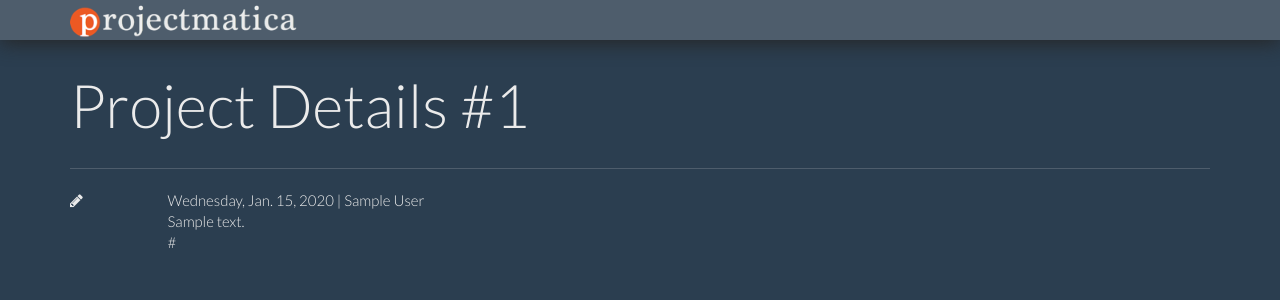
After one commit to nickwilkinson/projectmatica, a Django app: template pm/templates/pm/project_details.html in a window 1280 px wide. The commit adds this page. Shown: the top 300 px of the page. Run offline with Django 3.2, Linux system fonts and the light colour scheme; the template is opened without the code that fills it: most values are stand-ins (such as "Sample title", 1, 10 or a date in 2020); some libraries are stand-ins or nearby versions.

Commit message:
added project timeline (details) view

```diff
--- a/pm/static/pm/css/style.css
+++ b/pm/static/pm/css/style.css
@@ -81,8 +81,10 @@ td { height: 50px; /*width: 25px;*/ }
 #projects_table td.team_column .team_border {position:relative; display:inline-block; min-width:70px; height:1px; padding-top:10px; top: -5px; border-top:1px solid rgb(153, 153, 153);}
 #projects_table td.team_column.inactive_nonbillable_details {padding-left: 45px;}
 
-#projects_table td.update_column .update_label {font-size: 13px; margin-left: -450px;}
+#projects_table td.update_column .update_label {font-size: 13px; margin-left: -450px; display: inline;}
 #projects_table td.update_column .update_text {margin-left: -450px; border-top: 1px solid rgb(153, 153, 153); padding-top:13px;}
+#projects_table td.update_column span a {font-size: 13px; position: relative; display: inline; margin-left: 10px; text-decoration: none; color: #ebebeb;}
+#projects_table td.update_column span a:hover {text-decoration: underline;}
 
 p.no_projects {margin-top: 20px; font-size: 1.25em;}
 
@@ -106,6 +108,7 @@ button.ui-datepicker-trigger {border:none; background:none;}
 table.ui-datepicker-calendar tr td {height:25px; text-align: center;}
 table.ui-datepicker-calendar tr th {width:30px; height:25px; text-align: center;}
 */
+
 /* Project Edit form */
 .redmine_url {font-weight: bold;}
 .pm_form label {font-weight: bold; width: 150px;}
@@ -176,3 +179,6 @@ table.ui-datepicker-calendar tr th {width:30px; height:25px; text-align: center;
 input[type="text"], input[type="password"] {
     background-position: 150% 50% !important;
 }
+
+/* Project details timeline */
+.timeline_log_entry {margin-bottom: 20px;}
--- a/pm/templates/pm/product_table.html
+++ b/pm/templates/pm/product_table.html
@@ -58,7 +58,7 @@
 						</span>
 					</td>
 					<td colspan="3" class="update_column">
-						<div id="{{entry.0}}_time_update" class="update_label update_date">{{entry.1.log_entry_date}}</div>
+						<div id="{{entry.0}}_time_update" class="update_label update_date">{{entry.1.log_entry_date}}</div><span><a href="{% url 'project_details' pid=entry.0 %}">(see full timeline)</a></span>
 						<div id="{{entry.0}}_update" class="update_text">{{entry.1.log_entry_text}}</div>
 					</td>
 				</tr>
--- /dev/null
+++ b/pm/templates/pm/project_details.html
@@ -0,0 +1,31 @@
+{% extends 'pm/base.html' %}
+
+{% block content %}
+
+	<div class="container">
+		<div class="page-header" id="banner">
+			<div class="row">
+				<div class="col-md-12">
+					<h1>Project Details #{{ redmine_project_id }}</h1>
+				</div>
+			</div>
+		</div>
+	</div>
+
+
+	<div class="container">
+		{% for entry in log_details %}
+			<div class="row">
+				<div class="col-sm-1">
+					<i class="fa fa-pencil" aria-hidden="true"></i>
+				</div>
+				<div class="timeline_log_entry col-sm-11">
+					<div>{{entry.entry_date|date:"l, N j, Y"}} | {{entry.entry_author}}</div>
+					<div>{{entry.entry_text}}</div>
+					<div>{{entry.entry_link}}</div>
+				</div>
+			</div>
+		{% endfor %}
+	</div>
+
+{% endblock %}
--- a/pm/urls.py
+++ b/pm/urls.py
@@ -5,5 +5,6 @@ urlpatterns = [
 	url(r'^$', views.project_list, name='project_list'),
 	url(r'^project/(?P<pid>\d+)/new/$', views.project_new, name='project_new'),
 	url(r'^project/(?P<pid>\d+)/edit/$', views.project_edit, name='project_edit'),
+	url(r'^project/(?P<pid>\d+)/details/$', views.project_details, name='project_details'),
 	url(r'^post/new/$', views.post_new, name='post_new'),
 ]
```
Also changed, not shown: pm/views.py (+11 -0 lines).
